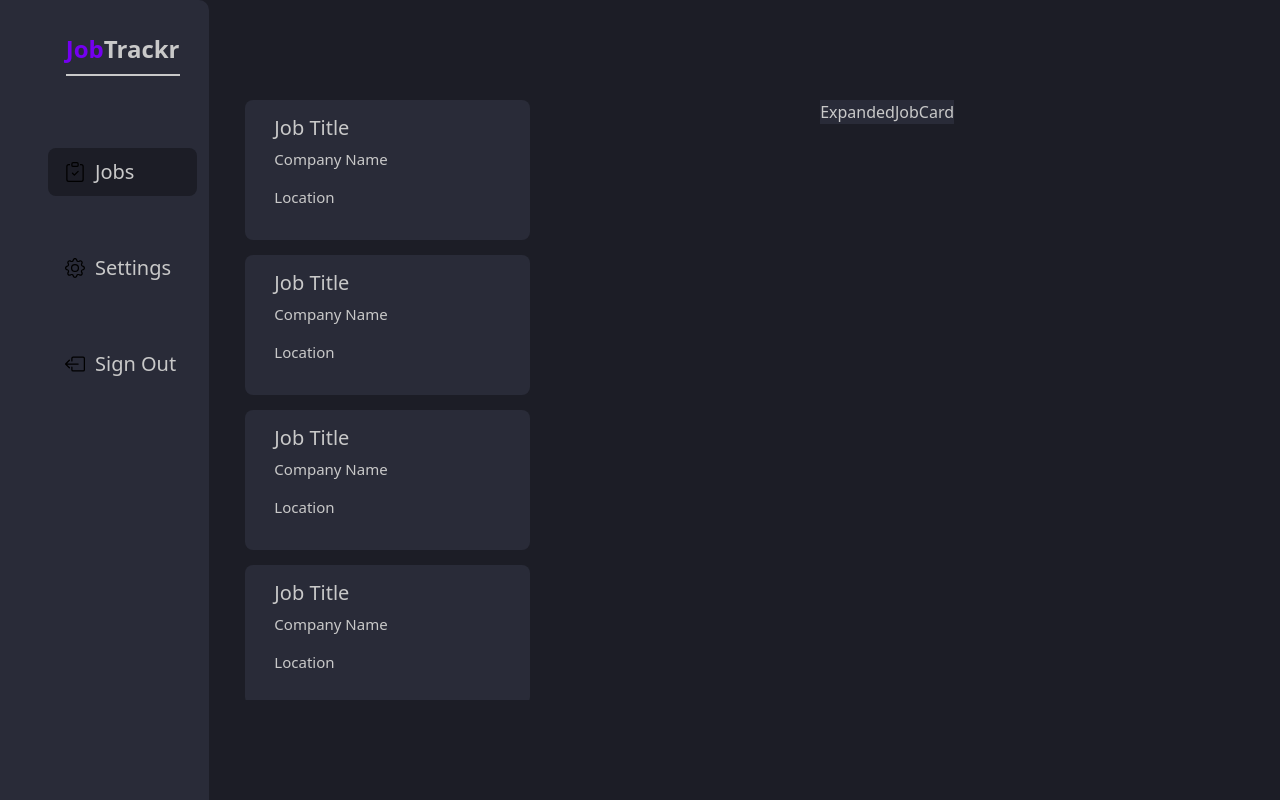
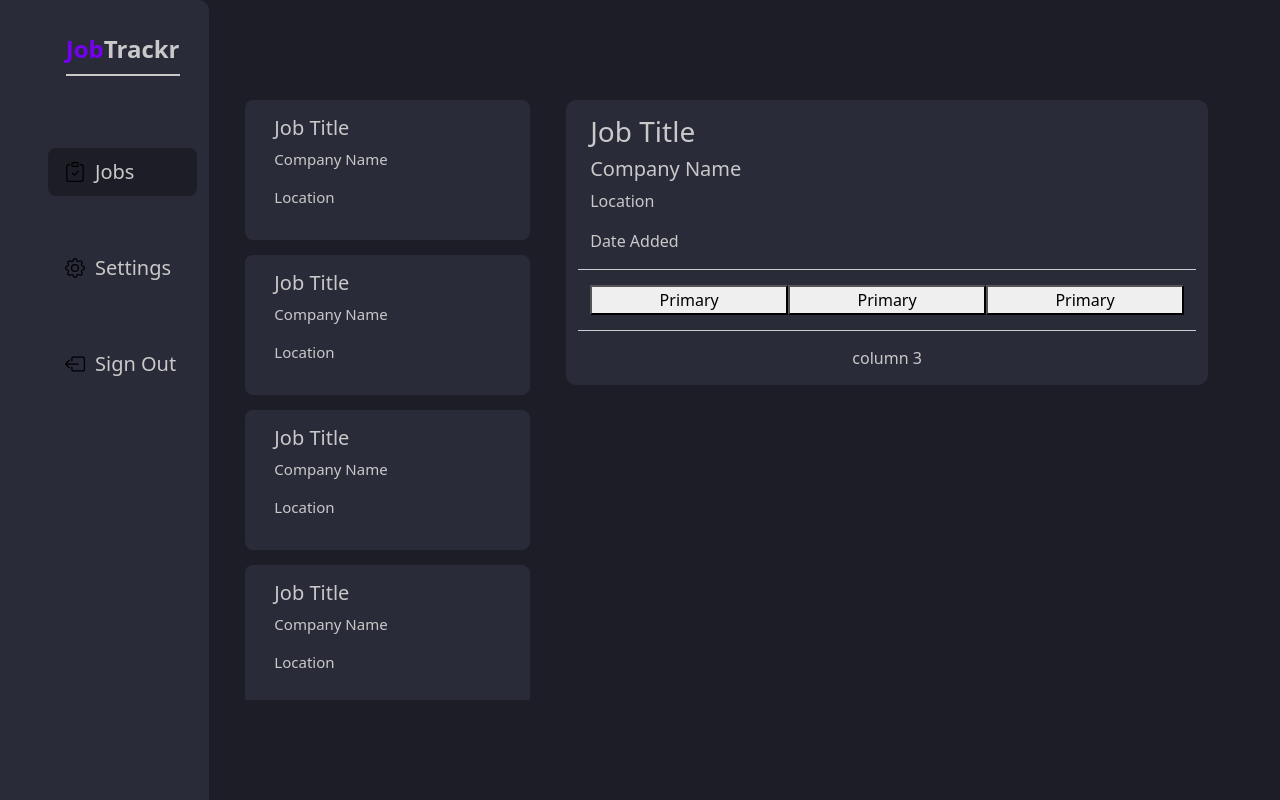
Before and after one commit to raghavSharma8269/JobTrackr, a React (Vite) app in the folder frontend/JobTrackrFrontend/: page / in a window 1280 px wide. Built offline with nearby package versions, Linux system fonts and the light colour scheme.

Commit message:
created layout for ExpandedJobCard.tsx

```diff
--- a/frontend/JobTrackrFrontend/src/components/ExpandedJobCard.tsx
+++ b/frontend/JobTrackrFrontend/src/components/ExpandedJobCard.tsx
@@ -1,13 +1,67 @@
+
 interface ExpandedJobCardProps {
   isVisible: boolean;
 }
 
 const ExpandedJobCard: React.FC<ExpandedJobCardProps> = ({ isVisible }) => {
   if (!isVisible) return null;
+
   return (
-    <div className="default-text-color" style={{ backgroundColor: "#292b38" }}>
-      ExpandedJobCard
-    </div>
+      <div className="container-fluid default-text-color" style={{ backgroundColor: "#292b38", borderRadius:"10px" }}>
+        <div className="container text-center">
+          <div className="row d-flex flex-column">
+
+            {/* This is the 1st column with job info*/}
+
+            <div
+                className="col-12 col-md"
+                style={{
+                  borderBottom: "1px solid #ccc", // Correct camelCase for borderBottom
+                  paddingTop: "15px",
+                }}
+            >
+
+              <h3 className="text-start">Job Title</h3>
+              <h5 className="text-start">Company Name</h5>
+              <p className="text-start">Location</p>
+              <p className="text-start">Date Added</p>
+            </div>
+            <div
+                className="col-12 col-md"
+                style={{
+                  borderBottom: "1px solid #ccc", // Correct camelCase for borderBottom
+                }}
+            >
+
+
+              {/* This is the 2nd column with buttons*/}
+
+              <div className="container text-center" style={{paddingTop: "15px", paddingBottom: "15px"}}>
+                <div className="row">
+                  <button type="button" className="col">Primary</button>
+
+                  <button type="button" className="col">Primary</button>
+
+                  <button type="button" className="col">Primary</button>
+
+                </div>
+              </div>
+            </div>
+
+            {/* This is the 3rd column with description/cv/resume*/}
+
+            <div
+                className="col-12 col-md"
+                style={{
+                  paddingTop: "15px",
+                  paddingBottom: "15px"// Correct camelCase for borderBottom
+                }}
+            >
+            column 3
+            </div>
+          </div>
+        </div>
+      </div>
   );
 };
 
```
